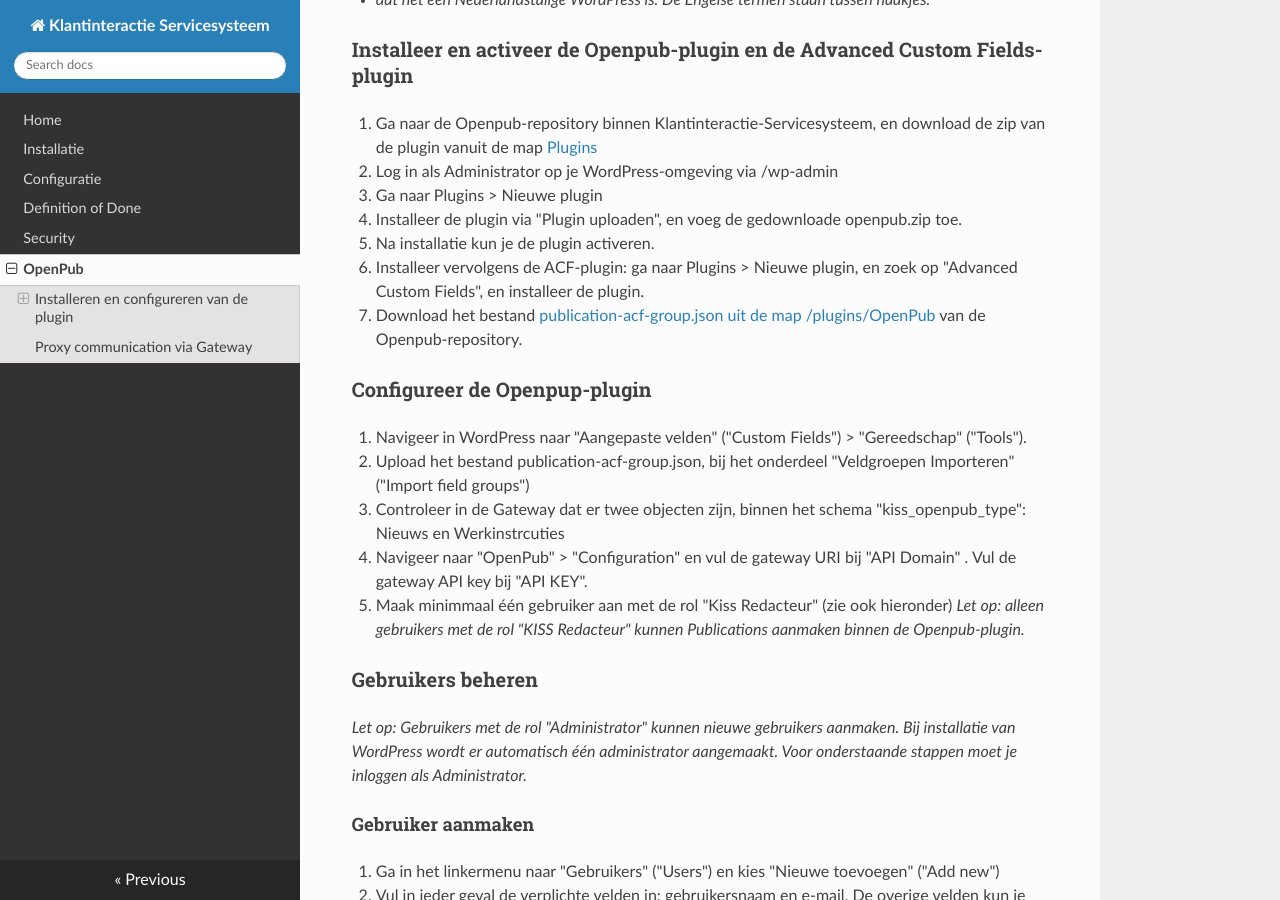
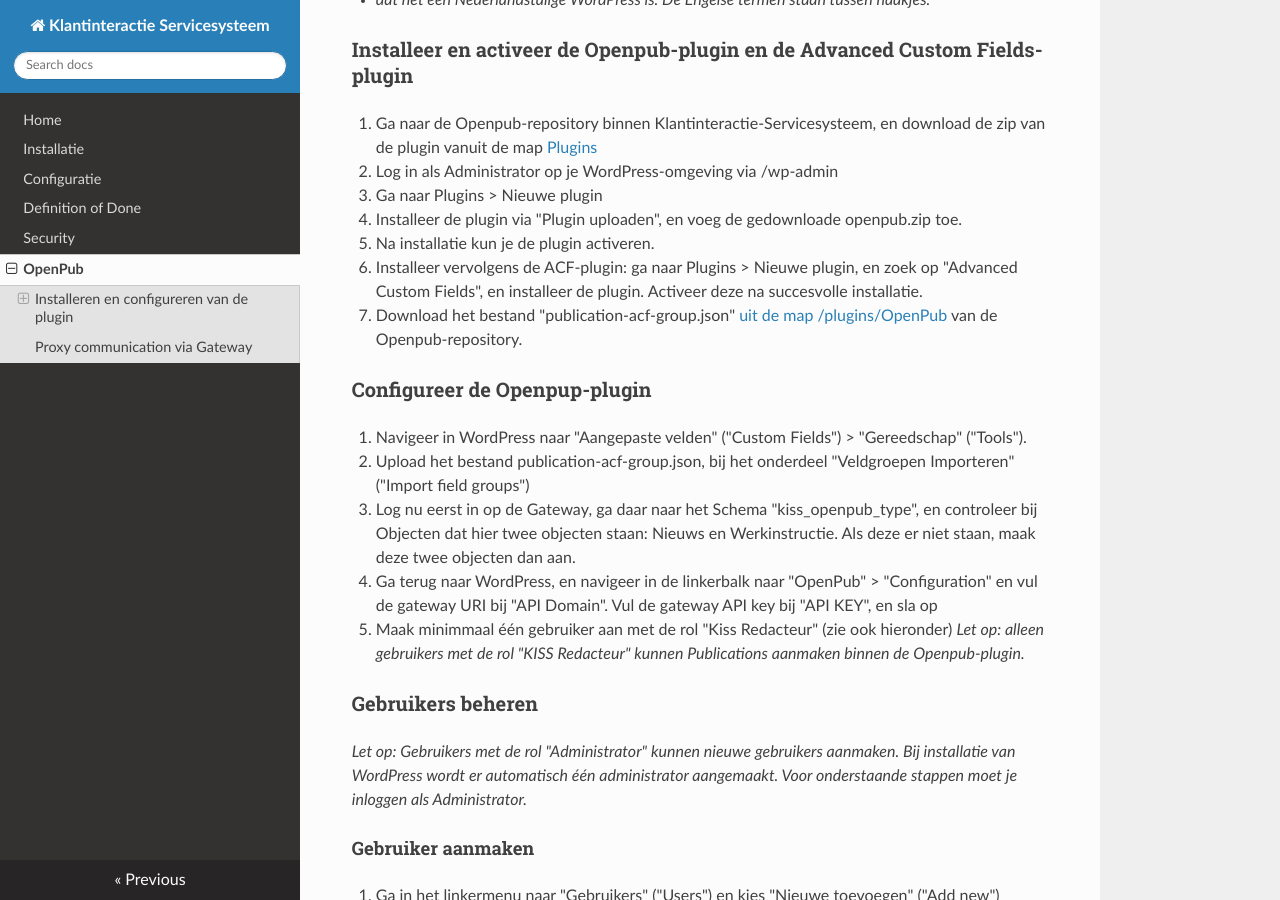
Before and after one commit to Klantinteractie-Servicesysteem/.github, an MkDocs documentation site: the page built from docs/openpub.md, in a window 1280 px wide and 900 px high, scrolled down 420 px. Built offline with MkDocs 1.6.1, drawn with Linux system fonts in a browser that asks for light colours; nearby versions of some CDN libraries.

Commit message:
Configuratie-instructie bijgewerkt
Naar aanleiding van testen installatiehandleiding

```diff
--- a/docs/openpub.md
+++ b/docs/openpub.md
@@ -14,14 +14,14 @@
 4. Ga naar Plugins > Nieuwe plugin
 5. Installeer de plugin via "Plugin uploaden", en voeg de gedownloade openpub.zip toe.
 6. Na installatie kun je de plugin activeren.
-7. Installeer vervolgens de ACF-plugin: ga naar Plugins > Nieuwe plugin, en zoek op "Advanced Custom Fields", en installeer de plugin.
-8. Download het bestand [publication-acf-group.json uit de map /plugins/OpenPub](https://github.com/Klantinteractie-Servicesysteem/Openpub/tree/master/plugins) van de Openpub-repository.
+7. Installeer vervolgens de ACF-plugin: ga naar Plugins > Nieuwe plugin, en zoek op "Advanced Custom Fields", en installeer de plugin. Activeer deze na succesvolle installatie.
+8. Download het bestand "publication-acf-group.json" [uit de map /plugins/OpenPub](https://github.com/Klantinteractie-Servicesysteem/Openpub/tree/master/plugins/OpenPub) van de Openpub-repository.
 
 ### Configureer de Openpup-plugin
 10. Navigeer in WordPress naar "Aangepaste velden" ("Custom Fields") > "Gereedschap" ("Tools").
 11. Upload het bestand publication-acf-group.json, bij het onderdeel "Veldgroepen Importeren" ("Import field groups")
-12. Controleer in de Gateway dat er twee objecten zijn, binnen het schema "kiss_openpub_type": Nieuws en Werkinstrcuties
-13. Navigeer naar "OpenPub" > "Configuration" en vul de gateway URI bij "API Domain" . Vul de  gateway API key bij "API KEY".
+12. Log nu eerst in op de Gateway, ga daar naar het Schema "kiss_openpub_type", en controleer bij Objecten dat hier twee objecten staan: Nieuws en Werkinstructie. Als deze er niet staan, maak deze twee objecten dan aan.
+13. Ga terug naar WordPress, en navigeer in de linkerbalk naar "OpenPub" > "Configuration" en vul de gateway URI bij "API Domain". Vul de  gateway API key bij "API KEY", en sla op
 14. Maak minimmaal één gebruiker aan met de rol "Kiss Redacteur" (zie ook hieronder)
    _Let op: alleen gebruikers met de rol "KISS Redacteur" kunnen Publications aanmaken binnen de Openpub-plugin._
 
```
